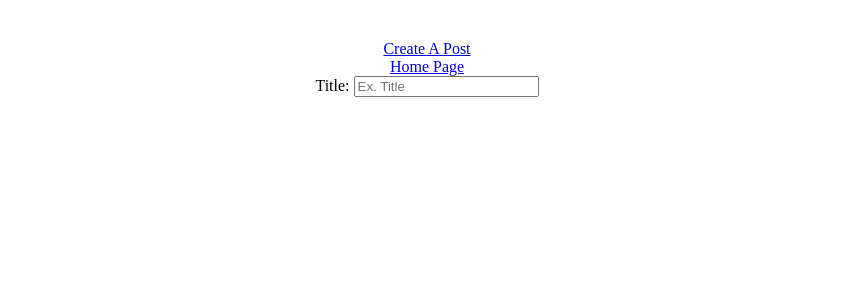
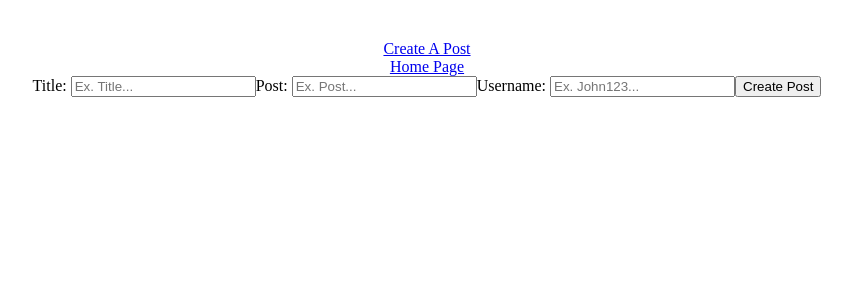
Before and after one commit to shwarzbergzelda/REACT-FULLSTACK, a React (Create React App) app in the folder client/: page /createpost in a window 1280 px wide. Shown: the top 300 px of the page, without its empty margins (213-1065 px from the left). Built offline with nearby package versions, Linux system fonts and the light colour scheme.

Commit message:
finish skeleton of create post form

```diff
--- a/client/src/pages/CreatePost.js
+++ b/client/src/pages/CreatePost.js
@@ -10,8 +10,24 @@ function CreatePost() {
                 <Field
                     id='inputCreatePost'
                     name='title'
-                    placeholder='Ex. Title'
+                    placeholder='Ex. Title...'
                 />
+
+                <label>Post: </label>
+                <Field
+                    id='inputCreatePost'
+                    name='postText'
+                    placeholder='Ex. Post...'
+                />
+
+                <label>Username: </label>
+                <Field
+                    id='inputCreatePost'
+                    name='username'
+                    placeholder='Ex. John123...'
+                />
+
+                <button type='submit'>Create Post</button>
             </Form>
         </Formik>
     </div>
```
